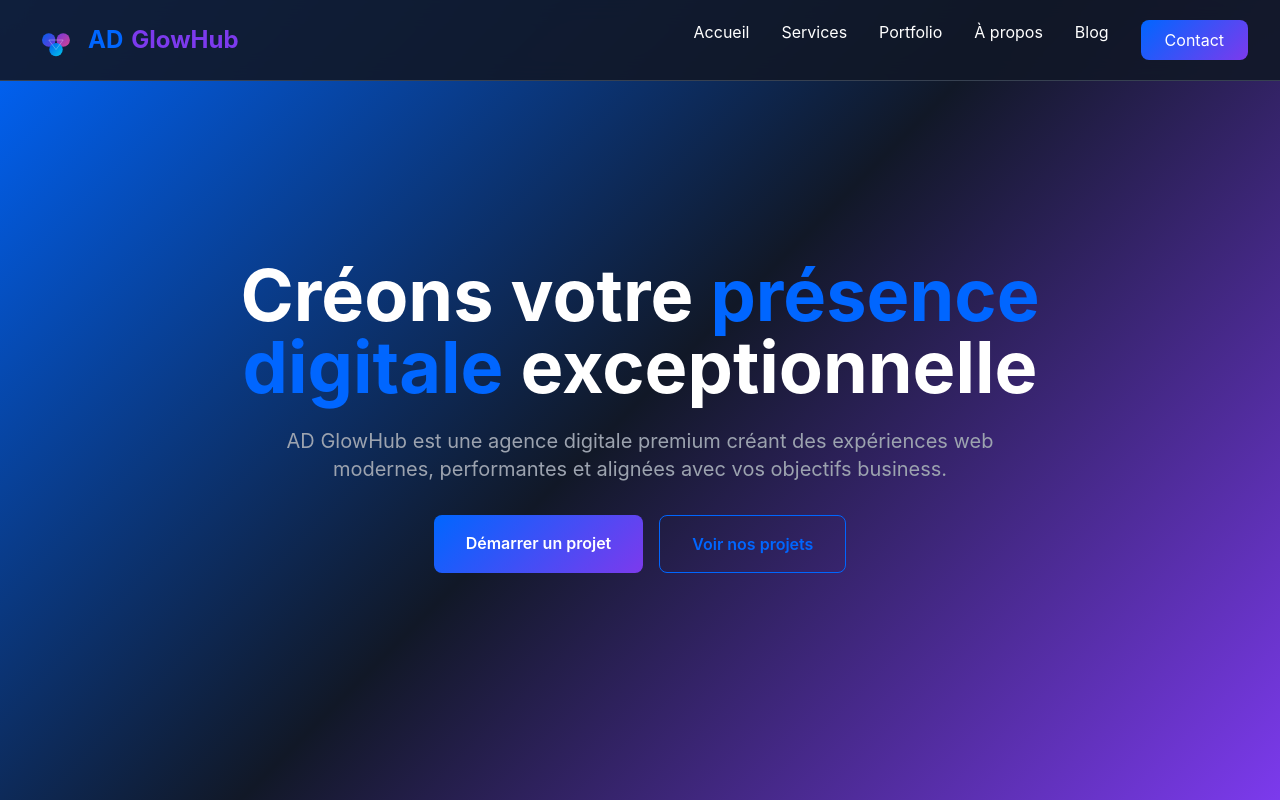
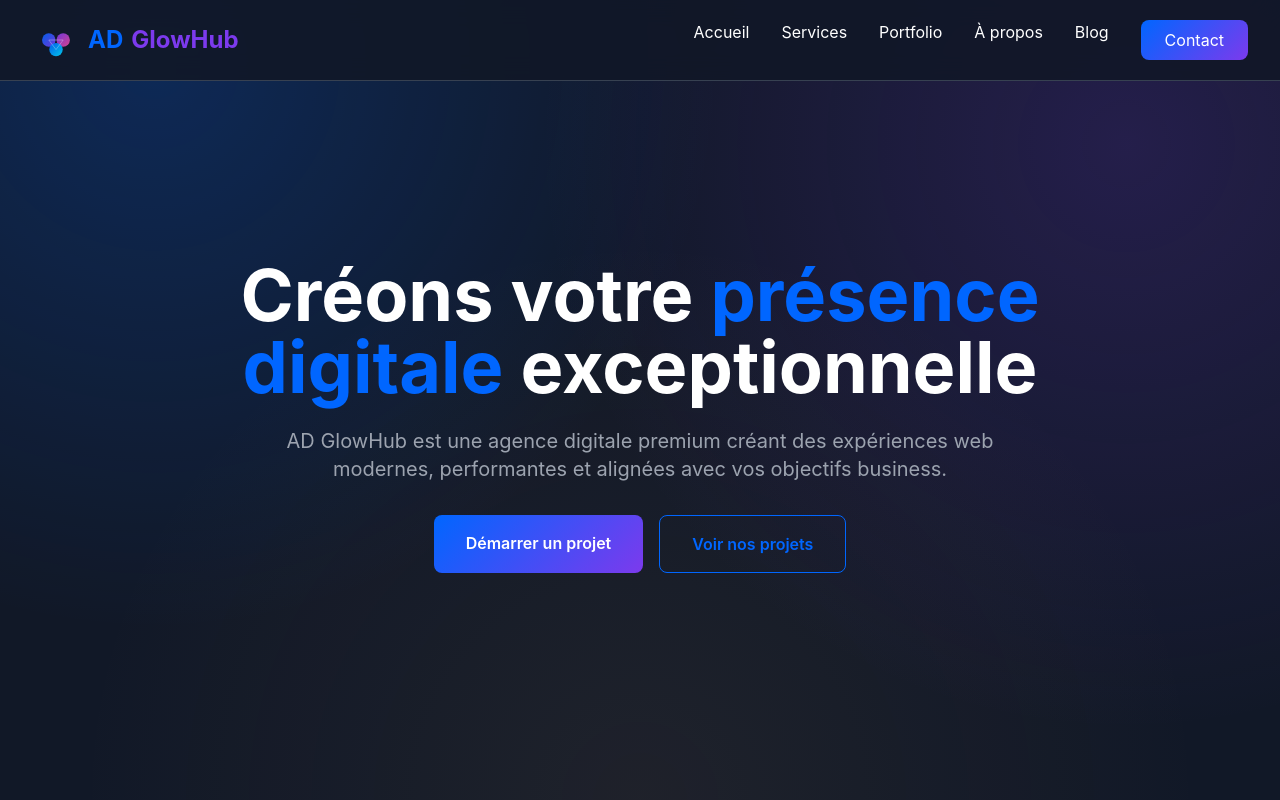
Before and after one commit to Kaissa2789/ad-glowhub, a Next.js app: page / in a window 1280 px wide. Shown: the top 800 px of the page. Built offline with nearby package versions, Linux system fonts and the light colour scheme.

Commit message:
Add files via upload

```diff
--- a/app/globals.css
+++ b/app/globals.css
@@ -3,6 +3,7 @@
 @tailwind utilities;
 
 @import url('https://fonts.googleapis.com/css2?family=Inter:wght@400;500;600;700;800&display=swap');
+@import url('https://fonts.googleapis.com/css2?family=Fraunces:ital,opsz,wght@0,9..144,300;0,9..144,500;0,9..144,600;1,9..144,400;1,9..144,500&display=swap');
 
 * {
   margin: 0;
@@ -15,8 +16,25 @@ html {
 }
 
 body {
-  background: linear-gradient(135deg, #0066FF 0%, #111827 50%, #7C3AED 100%);
+  background-color: #0a0e1a;
+  background-image:
+    radial-gradient(circle at 12% 8%, rgba(0, 102, 255, 0.22), transparent 42%),
+    radial-gradient(circle at 88% 18%, rgba(124, 58, 237, 0.18), transparent 45%),
+    radial-gradient(circle at 50% 100%, rgba(212, 161, 92, 0.07), transparent 55%);
   background-attachment: fixed;
+}
+
+.font-display {
+  font-family: 'Fraunces', serif;
+}
+
+.eyebrow {
+  font-family: 'Inter', sans-serif;
+  font-size: 0.75rem;
+  font-weight: 600;
+  letter-spacing: 0.18em;
+  text-transform: uppercase;
+  color: #d4a15c;
 }
 
 /* Animations personnalisées */
```
